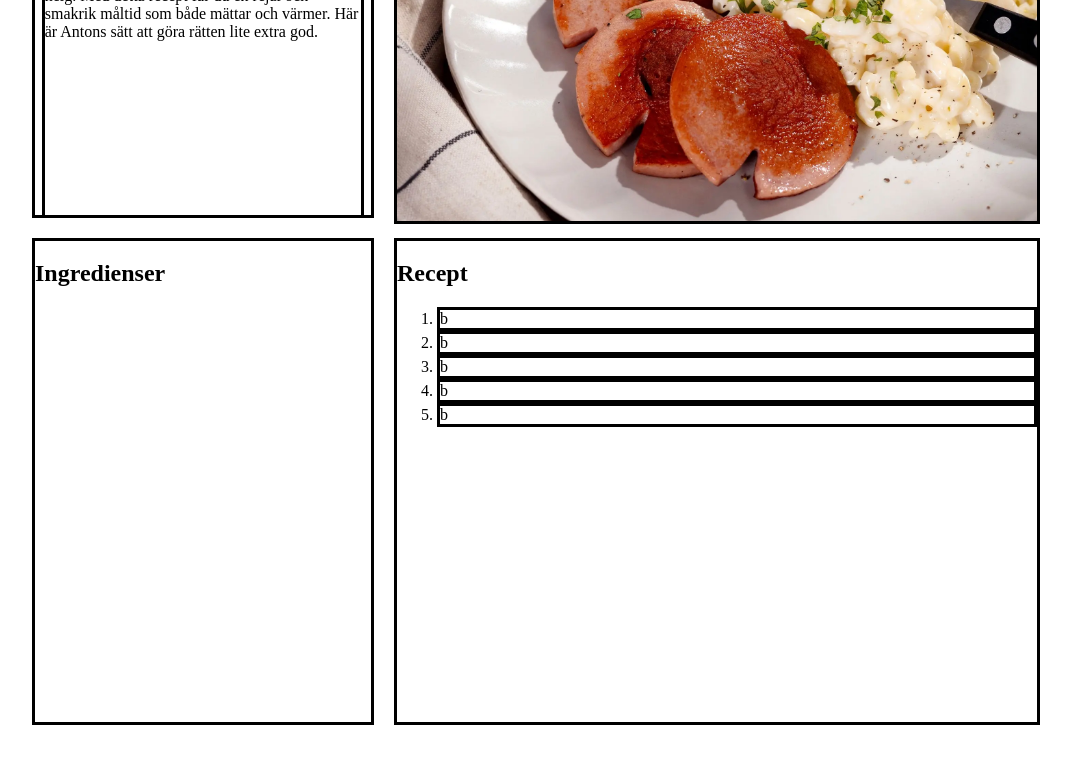
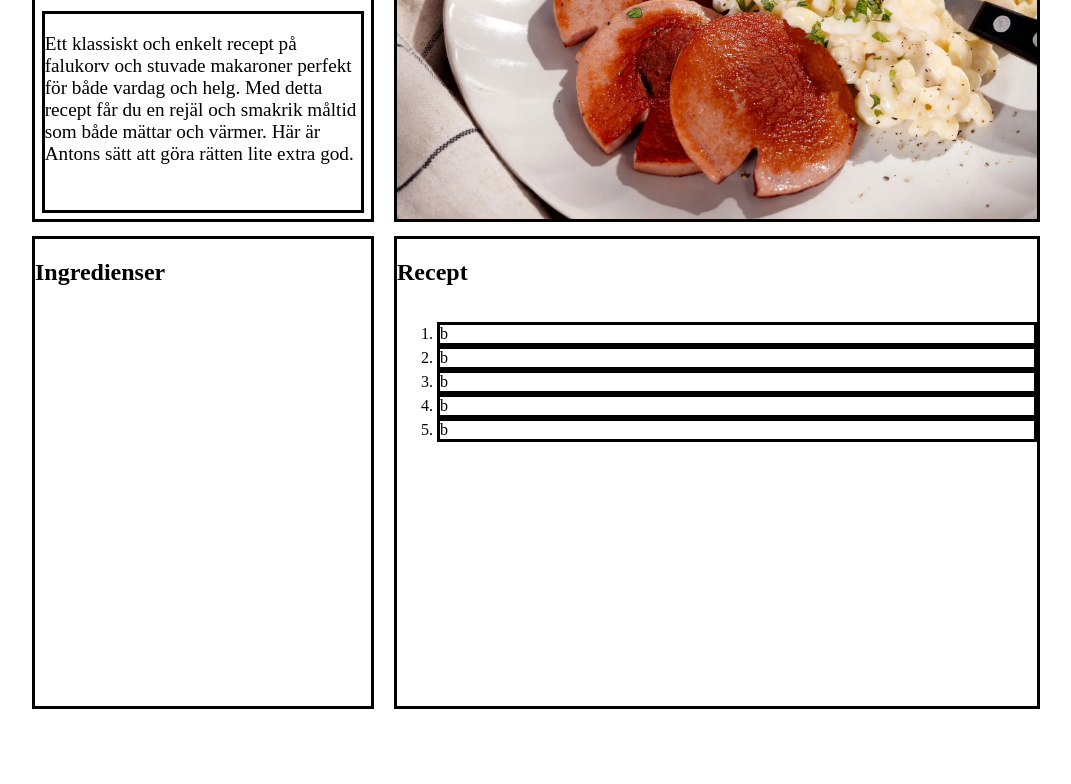
Before and after one commit to TE23D-Svedin-Anton/Projekt, a plain HTML site: page index.html in a window 1280 px wide. Shown: the part 406-1190 px from the top of the page, without its empty margins (104-1175 px from the left). Drawn offline with Linux system fonts and the light colour scheme.

Commit message:
Fixat med boxarna så dom har samma format när man krymper fönstret på hemsidan

```diff
--- a/style.css
+++ b/style.css
@@ -10,25 +10,31 @@
 .Box
 {
     border: solid black;
-    min-height: 2vh;
+    height: 100%;
+    display: flex;
+    flex-direction: column;
 }
 
 .RubrikTextBox
 {
     border: solid black;
+    max-height: 100%;
     margin: 2%;
 }
 
 #Rubrik
 {
     margin: 5%;
+    font-size: 3vw;
 }
 
 .MatInfoTextBox
 {
     border: solid black;
-    padding-bottom: 47%;
+    height: 100%;
     margin: 2%;
+    font-size: 1.5vw;
+
 }
 
 .TextBox
```
